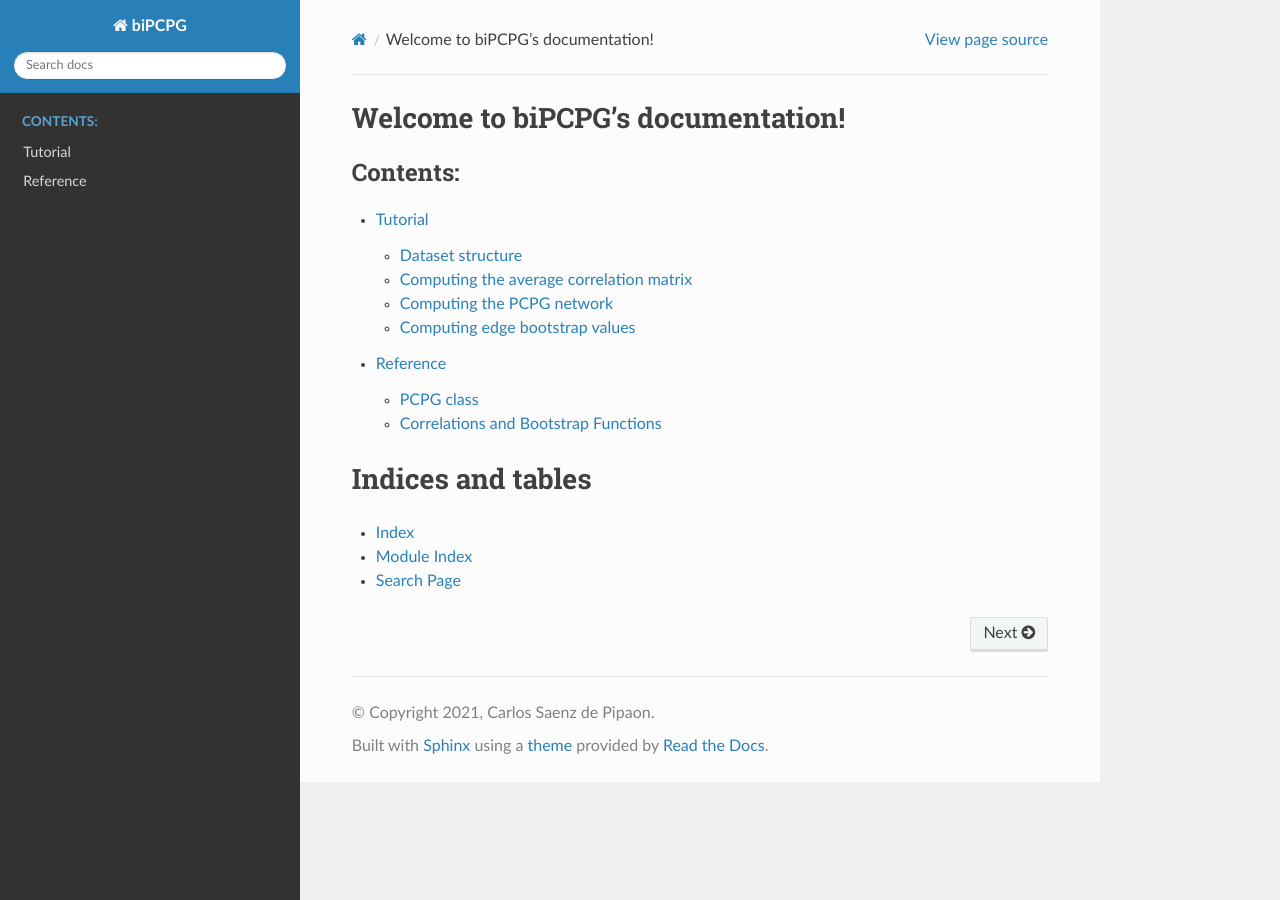
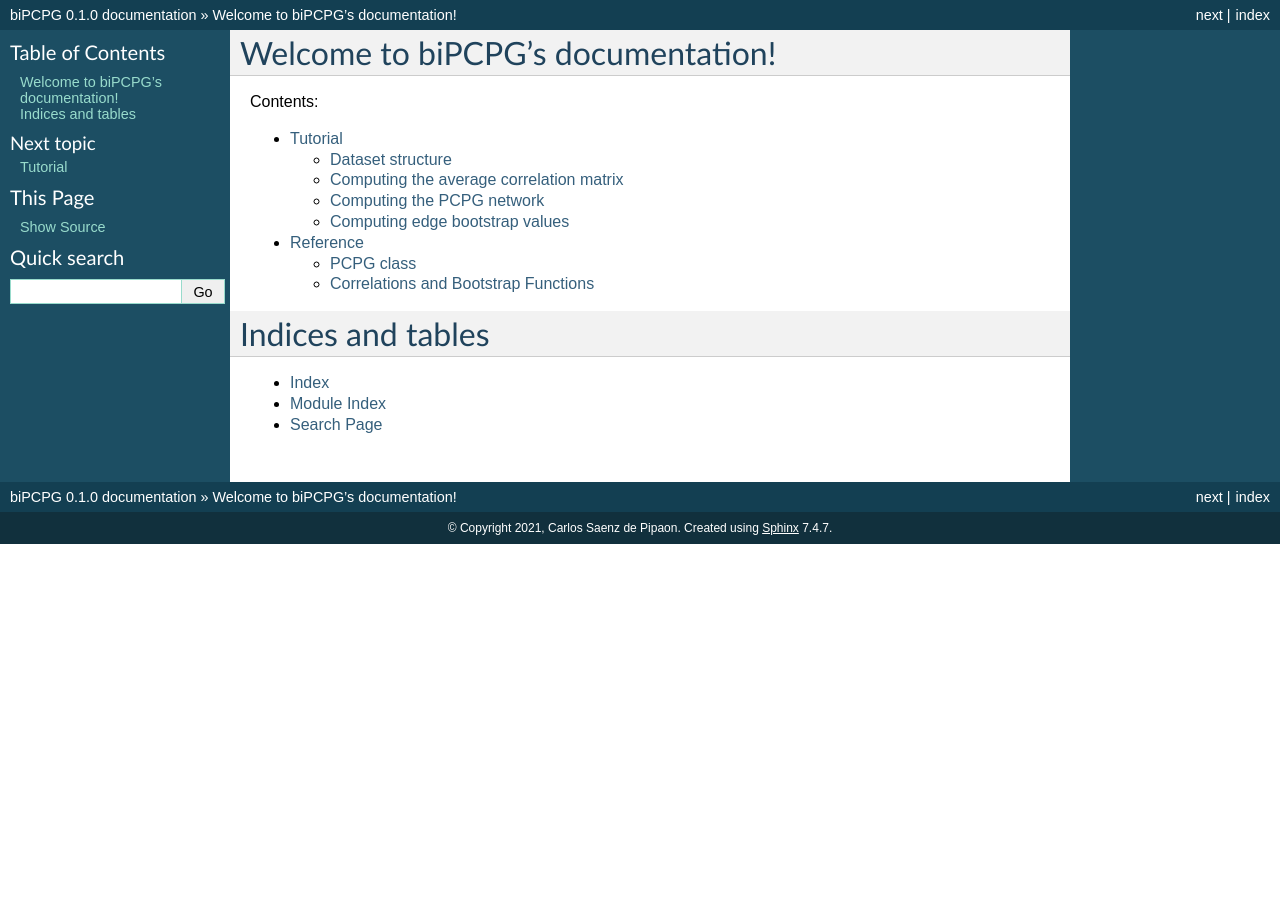
Before and after one commit to cspipaon/biPCPG, a Sphinx documentation site: the page built from docs/source/index.rst, in a window 1280 px wide. Built offline with Sphinx 7.4.7, drawn with Linux system fonts in a browser that asks for light colours.

```diff
--- a/docs/source/conf.py
+++ b/docs/source/conf.py
@@ -48,14 +48,14 @@ exclude_patterns = []
 # a list of builtin themes.
 #
 
-# html_theme = 'classic'
+html_theme = 'classic'
 # on_rtd is whether we are on readthedocs.org, this line of code grabbed from docs.readthedocs.org
-on_rtd = os.environ.get('READTHEDOCS', None) == 'True'
-
-if not on_rtd:  # only import and set the theme if we're building docs locally
-    import sphinx_rtd_theme
-    html_theme = 'sphinx_rtd_theme'
-    html_theme_path = [sphinx_rtd_theme.get_html_theme_path()]
+# on_rtd = os.environ.get('READTHEDOCS', None) == 'True'
+#
+# if not on_rtd:  # only import and set the theme if we're building docs locally
+#     import sphinx_rtd_theme
+#     html_theme = 'sphinx_rtd_theme'
+#     html_theme_path = [sphinx_rtd_theme.get_html_theme_path()]
 
 # Add any paths that contain custom static files (such as style sheets) here,
 # relative to this directory. They are copied after the builtin static files,
--- a/docs/source/reference.rst
+++ b/docs/source/reference.rst
@@ -4,7 +4,7 @@ Reference
 PCPG class
 ----------
 
-.. autoclass:: bipcpg.pcpg.PCPG
+.. autoclass:: PCPG
     :members:
     :undoc-members:
     :show-inheritance:
@@ -12,7 +12,7 @@ PCPG class
 Correlations and Bootstrap Functions
 ------------------------------------
 
-.. automodule:: bipcpg.correlation
+.. automodule:: correlation
     :members: get_correlation_matrices_for_list_of_matrices
               compute_corr_matrix
               corr_pvalue_matrices
@@ -21,7 +21,7 @@ Correlations and Bootstrap Functions
     :undoc-members:
     :show-inheritance:
 
-.. automodule:: bipcpg.bootstrap
+.. automodule:: bootstrap
     :members: construct_corr_matrix_replicates_from_time_series_matrices
               get_boostrap_values
     :undoc-members:
--- a/docs/source/tutorial.rst
+++ b/docs/source/tutorial.rst
@@ -119,7 +119,7 @@ per country. In order to do the necessary reshaping we simply do:
 >>> from bi_pcpg.utils.utils import reshape_year_matrices_to_time_series_matrices
     timeseries_dataset = reshape_year_matrices_to_time_series_matrices(dataset)
 
-Note that :func:`bi_pcpg.utils.utils.reshape_year_matrices_to_time_series_matrices` converts this into a list of
+Note that :func:`~bi_pcpg.utils.utils.reshape_year_matrices_to_time_series_matrices` converts this into a list of
 **country** matrices, i.e. the rows of the matrices in ``dataset``, not the columns. We therefore get:
 
 .. code-block:: python
@@ -263,7 +263,7 @@ To obtain a ``pandas.DataFrame`` containing the edge bootstrap values we simply
         bootstrap_values = get_bootstrap_values(timeseries_dataset, num_replicates=1000)
 
 where ``num_replicates`` is the number of replicates to be generated in the boostrap procedure. As when computing
-correlations for the average correlation matrix (see :ref:`_correlations_info`), a ``critical_value`` attribute could
+correlations for the average correlation matrix (see :ref:`correlations_info`), a ``critical_value`` attribute could
 also be passed to this function to filter correlations based on a T-test.
 
 Note ``bootstrap_values`` is a ``pandas.DataFrame`` containing the bootstrap values of the *directed* edges in the PCPG
```
Also changed, not shown: other parts of docs/source/tutorial.rst (+1 -1 lines), bipcpg/__init__.py (+8 -0 lines), 13 other files.
